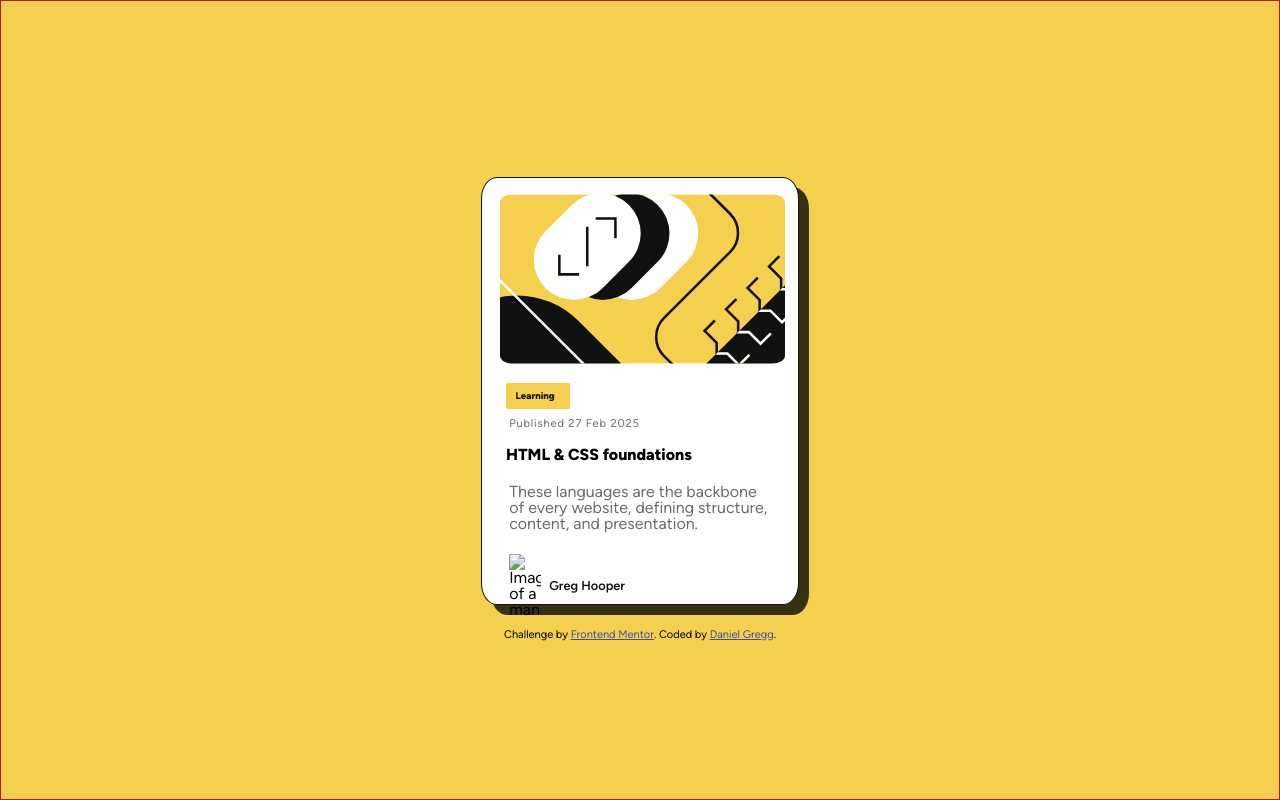
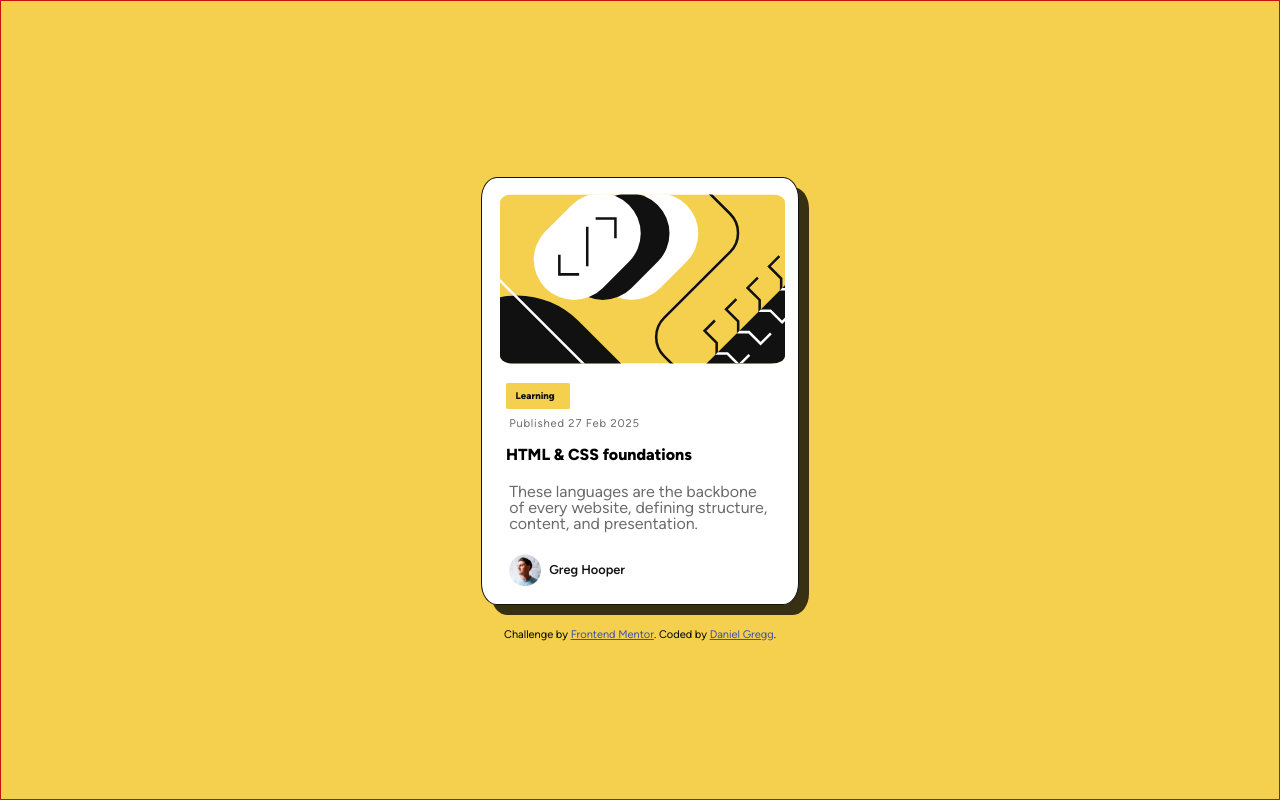
Before and after one commit to Dcgregg/Frontend-Mentor-Blog-post-solution, a plain HTML site: page index.html in a window 1280 px wide. Drawn offline with Linux system fonts and the light colour scheme; the site is published under a folder, as on GitHub Pages, so addresses that start at the root find nothing; files whose address does not match are found by name.

Commit message:
updated HTML
removed the "/" from the img src.

```diff
--- a/index.html
+++ b/index.html
@@ -22,7 +22,7 @@
 
     <p class="cardInfo">These languages are the backbone of every website, defining structure, content, and presentation.</p>
     <span class="author">
-      <img src="/assets/images/image-avatar.webp" class="authorImg" alt="Image of a man">
+      <img src="assets/images/image-avatar.webp" class="authorImg" alt="Image of a man">
       <p>Greg Hooper</p>
     </span>
    </main>
```
